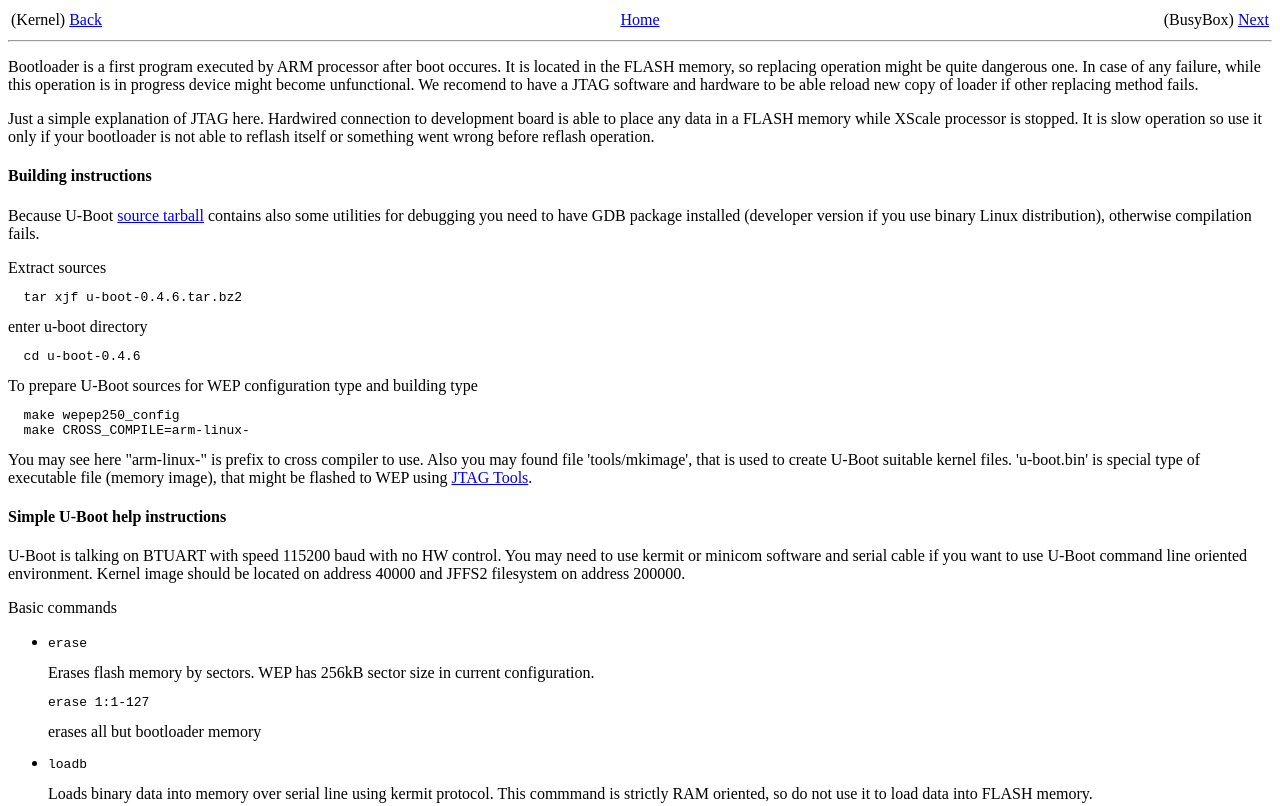
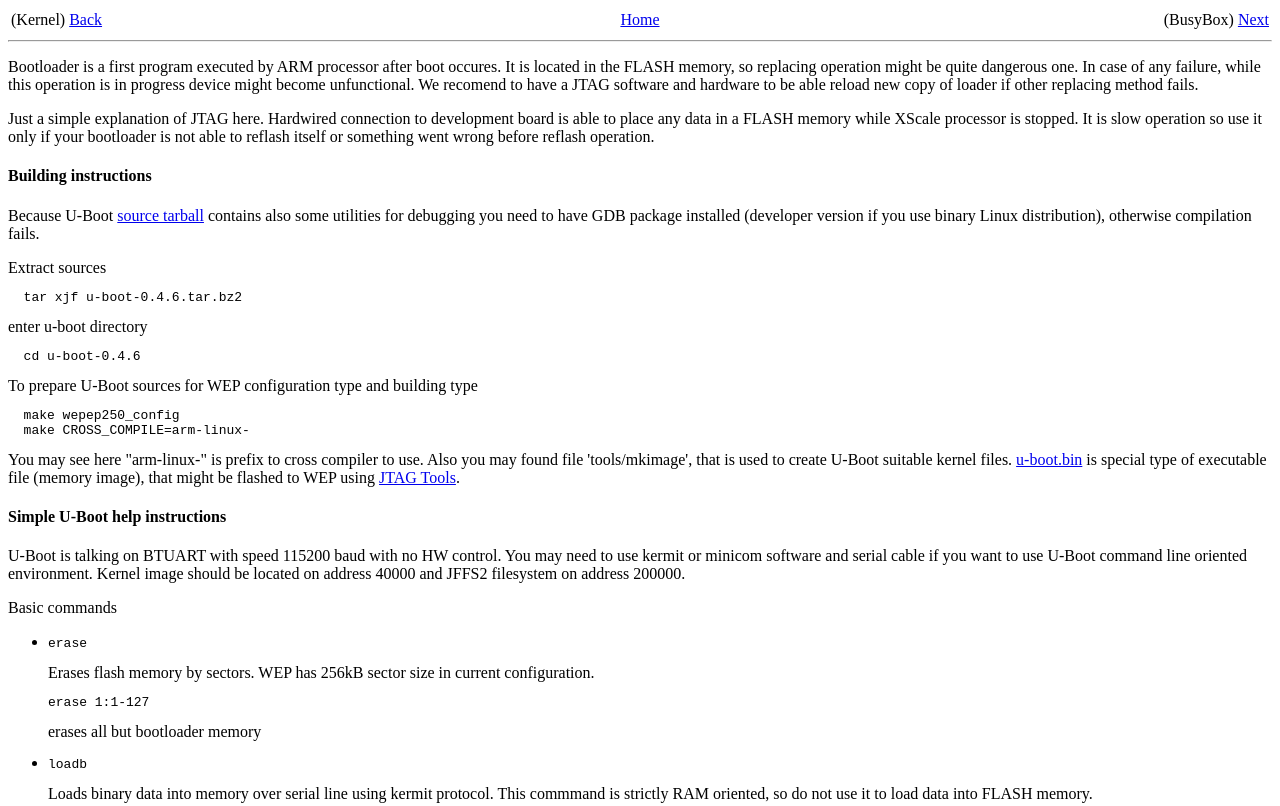
Before and after one commit to BackupTheBerlios/wep-linux, a plain HTML site: page website/uboot.html in a window 1280 px wide. Shown: the top 806 px of the page. Drawn offline with Linux system fonts and the light colour scheme.

Commit message:
Added u-boot sources and precompiled binary files to berlios.

```diff
--- a/website/uboot.html
+++ b/website/uboot.html
@@ -26,7 +26,7 @@ if your bootloader is not able to reflash itself or something went
 wrong before reflash operation.
 </p>
 <h4>Building instructions</h4>
-<p>Because U-Boot <a href="ftp://ftp.denx.de/pub/u-boot/u-boot-0.4.6.tar.bz2">source tarball</a> contains also some utilities for
+<p>Because U-Boot <a href="http://download.berlios.de/wep-linux/u-boot-0.4.6.tar.bz2">source tarball</a> contains also some utilities for
 debugging you need to have GDB package installed (developer version
 if you use binary Linux distribution), otherwise compilation fails.
 </p>
@@ -45,7 +45,8 @@ To prepare U-Boot sources for WEP configuration type and building type
 </pre>
 You may see here "arm-linux-" is prefix to cross compiler to use. Also
 you may found file 'tools/mkimage', that is used to create U-Boot suitable
-kernel files. 'u-boot.bin' is special type of executable file (memory image),
+kernel files. <a href="http://download.berlios.de/wep-linux/u-boot-0.4.6.bin">u-boot.bin</a>
+is special type of executable file (memory image),
 that might be flashed to WEP using <a href="http://openwince.sourceforge.net/jtag/">JTAG Tools</a>.
 <h4>Simple U-Boot help instructions</h4>
 <p>U-Boot is talking on BTUART with speed 115200 baud with no HW control. You may need
```
